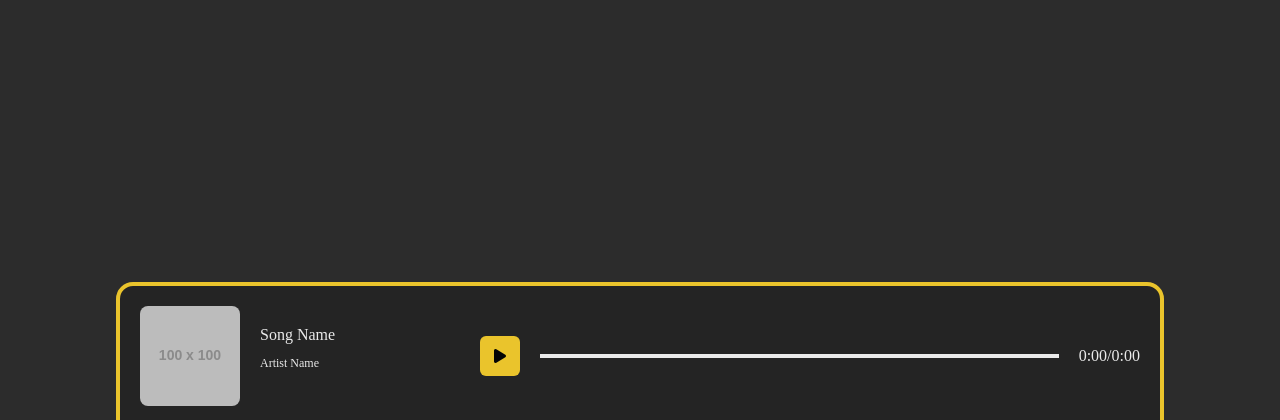
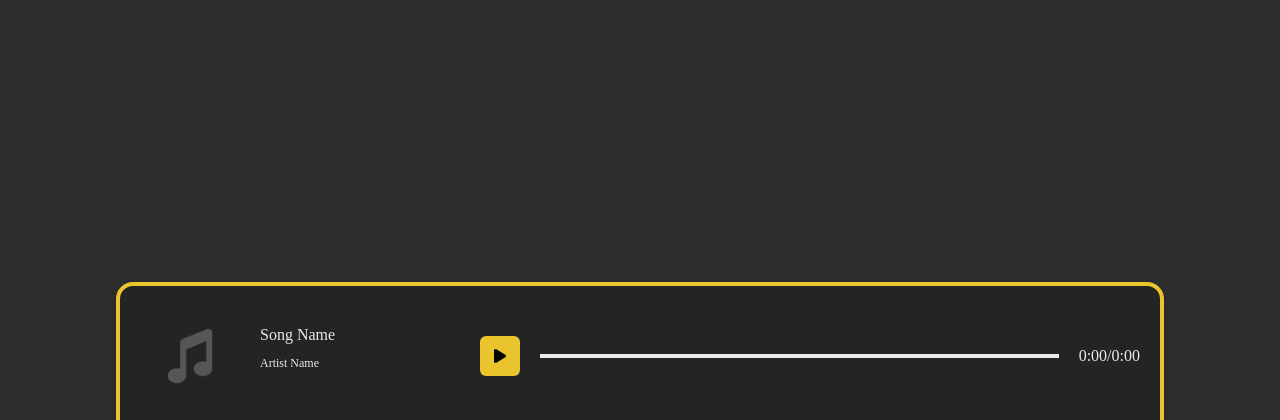
Before and after one commit to njeeevan2216/medplay, a Flask app: page / in a window 1280 px wide. Shown: the part 470-890 px from the top of the page. Run offline with Flask 3, Linux system fonts and the light colour scheme; grey boxes labelled with a size stand in for pictures from a placeholder-image service; some libraries are stand-ins or nearby versions; some web fonts are replaced.

Commit message:
placeholder-index

```diff
--- a/templates/index.html
+++ b/templates/index.html
@@ -3,6 +3,7 @@
 <head>
   <meta charset="UTF-8">
   <title>Medplay</title>
+  <link rel="shortcut icon" href="{{ url_for('static', filename="img/M.png")}}">
   <link rel='stylesheet' href='https://cdnjs.cloudflare.com/ajax/libs/font-awesome/6.1.1/css/all.min.css'>
   <script src="https://kit.fontawesome.com/ecaf831147.js" crossorigin="anonymous"></script>
   <link rel="stylesheet" href="{{ url_for('static', filename="css/searchBarStyle.css")}}">
@@ -30,7 +31,7 @@
     <!--player-container starts here-->
     <div class = "player-container">
         <div class = "player-box">
-            <img id = "album-art" src ="https://placehold.co/100" class = "images"></img>
+            <img id = "album-art" src ="{{ url_for('static', filename="img/plc.png")}}" class = "images"></img>
             <div class = "song-details">
                 <span id = "now-playing" class="song-name">Song Name</span>
                 <span class="artist-name" id="artist-name">Artist Name</span>
```
